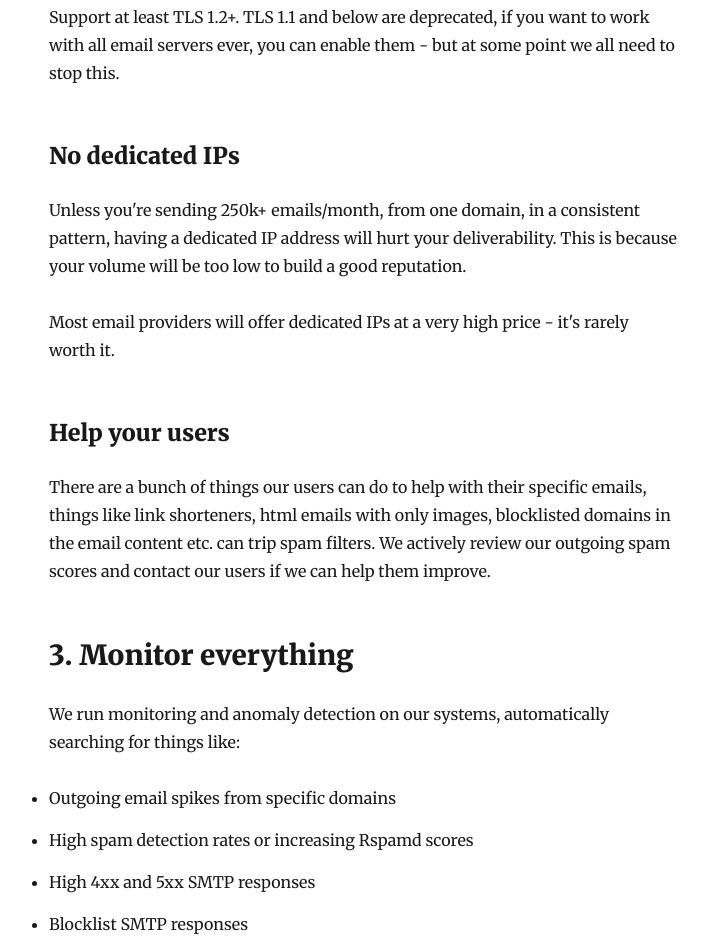
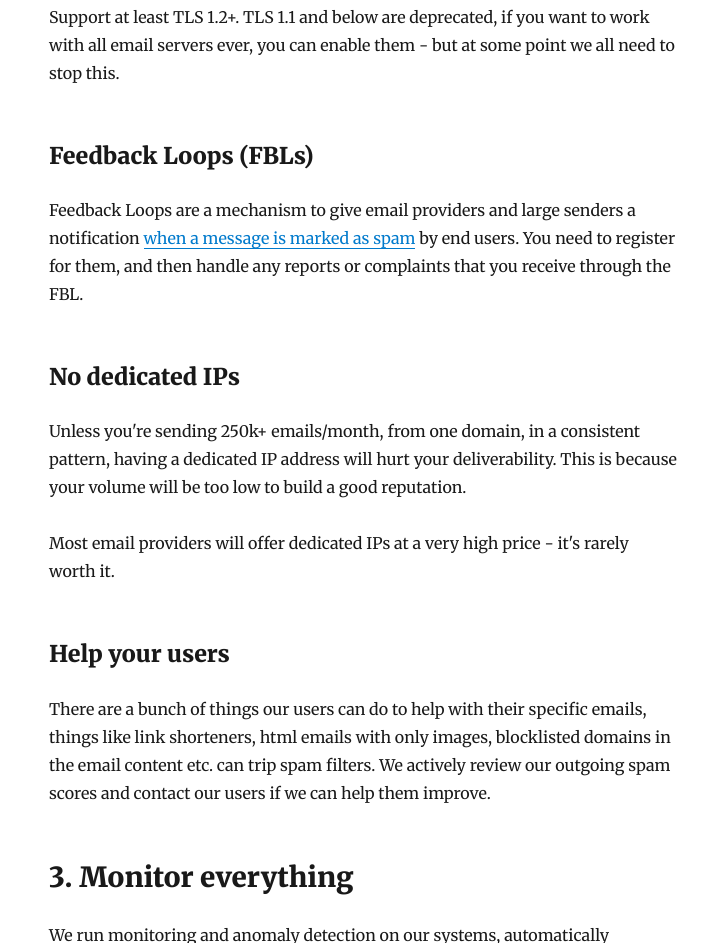
Before and after one commit to mailpace/blog, a Gatsby site: page /blog/how-to-get-emails-delivered/ in a window 1280 px wide. Shown: the part 3850-4793 px from the top of the page, without its empty margins (276-984 px from the left). Built offline with nearby package versions, Linux system fonts and the light colour scheme; Gatsby itself is replaced by a stand-in of ours; some packages are replaced by stand-ins of ours.

Commit message:
Added FBLs to delivered

```diff
--- a/content/blog/how-to-get-emails-delivered.md
+++ b/content/blog/how-to-get-emails-delivered.md
@@ -83,6 +83,10 @@ You need to enable [Sender Policy Framework (SPF)](https://blog.ohmysmtp.com/blo
 
 Support at least TLS 1.2+. TLS 1.1 and below are deprecated, if you want to work with all email servers ever, you can enable them - but at some point we all need to stop this.
 
+### Feedback Loops (FBLs)
+
+Feedback Loops are a mechanism to give email providers and large senders a notification [when a message is marked as spam](https://blog.ohmysmtp.com/blog/what-happens-when-you-send-an-email-to-spam/) by end users. You need to register for them, and then handle any reports or complaints that you receive through the FBL.
+
 ### No dedicated IPs
 
 Unless you're sending 250k+ emails/month, from one domain, in a consistent pattern, having a dedicated IP address will hurt your deliverability. This is because your volume will be too low to build a good reputation.
```
